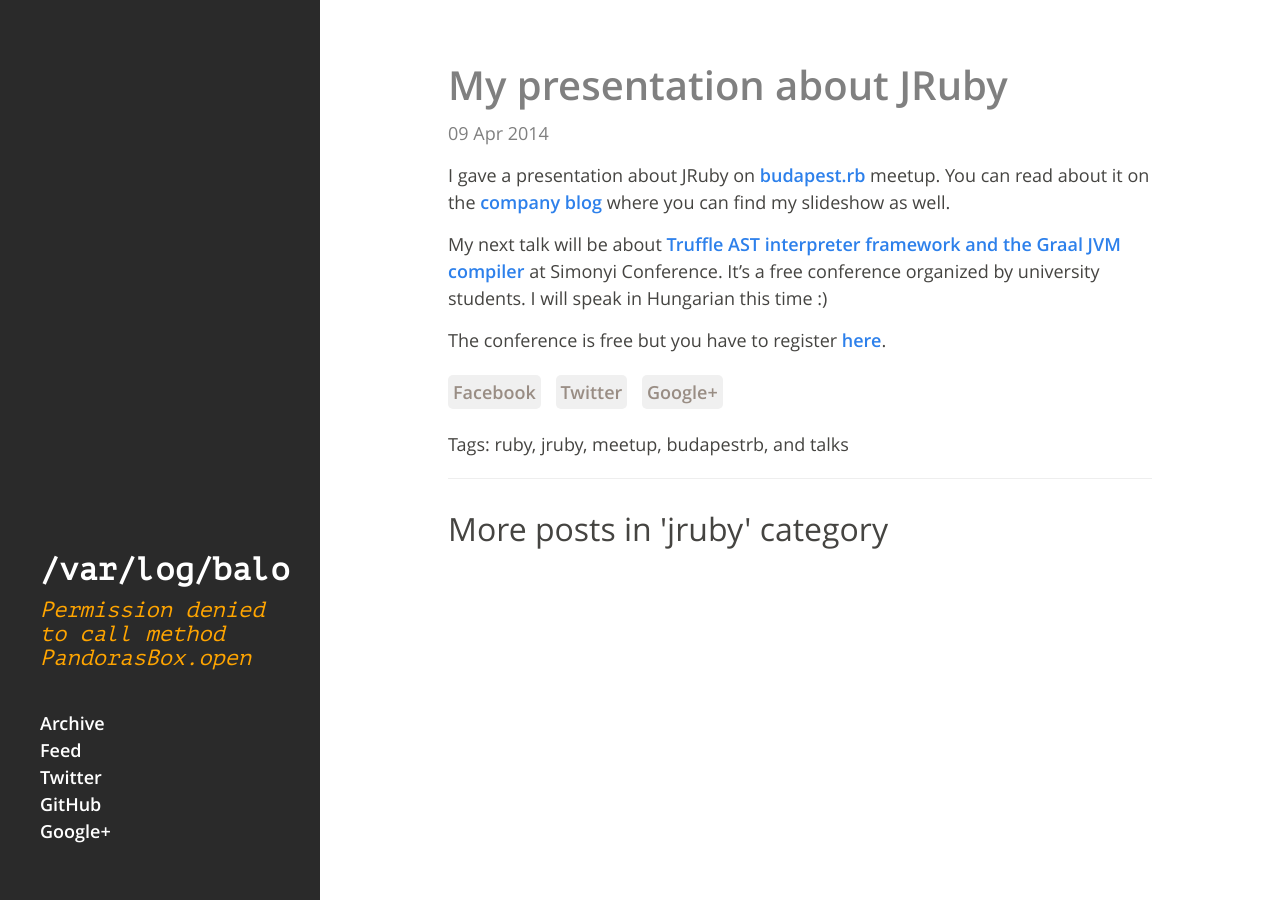
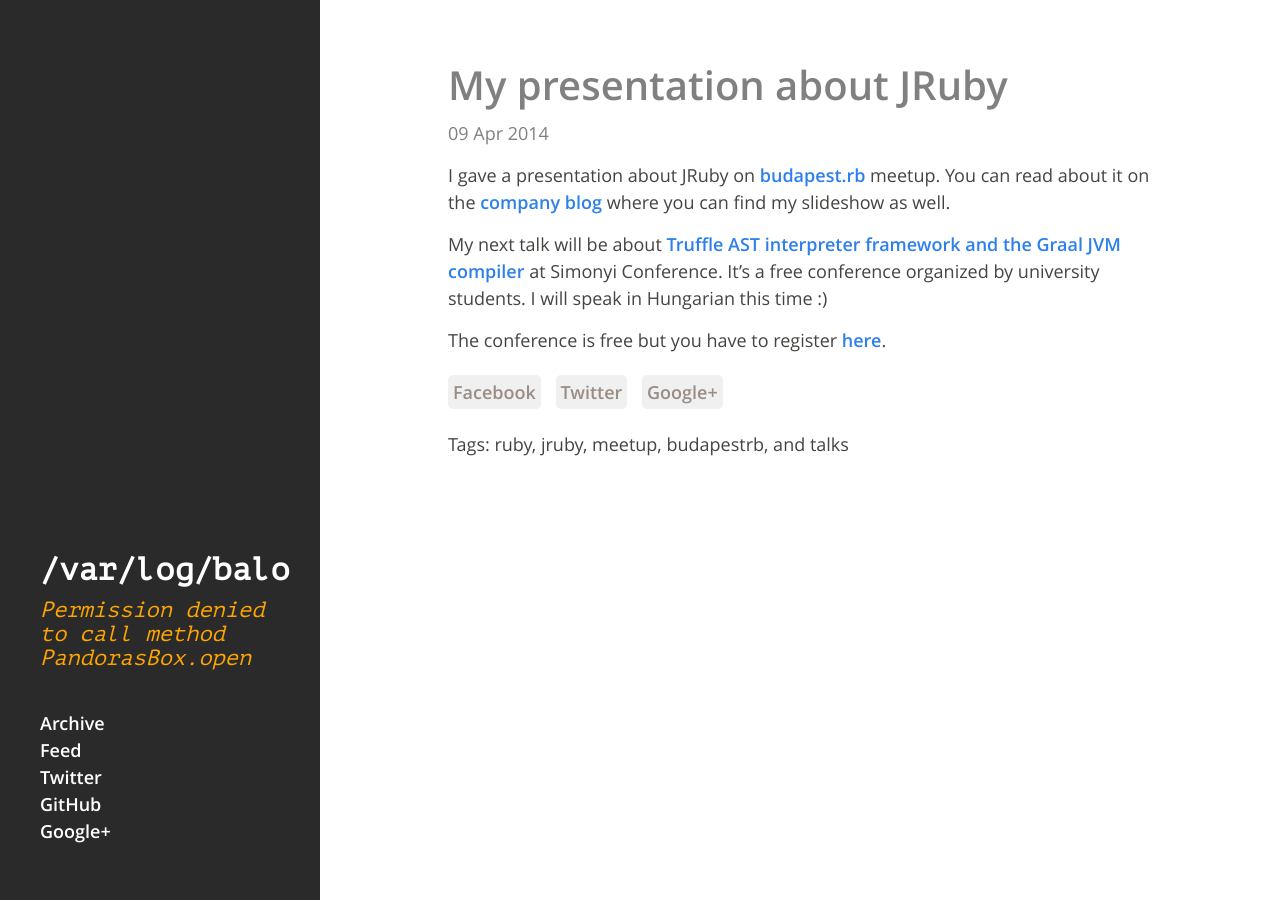
Before and after one commit to vbalazs/vbalazs.github.io, a Jekyll site: the page built from _posts/2014-04-09-presentation-about-jruby.md, in a window 1280 px wide. Built offline with Jekyll 4.4.1, drawn with Linux system fonts in a browser that asks for light colours; Markdown is read by kramdown in place of the engine named in the settings.

Commit message:
Show related posts section only if it needed

```diff
--- a/_layouts/post.html
+++ b/_layouts/post.html
@@ -25,6 +25,7 @@ layout: default
   </div>
 </div>
 
+{% if site.categories[page.categories.first].size > 1 %}
   <div class="related">
     <h2>More posts in '{{page.categories.first}}' category</h2>
     <ul class="related-posts">
@@ -41,3 +42,4 @@ layout: default
       {% endfor %}
     </ul>
   </div>
+{% endif %}
```
Lines whose indentation alone changed are shown as unchanged.
